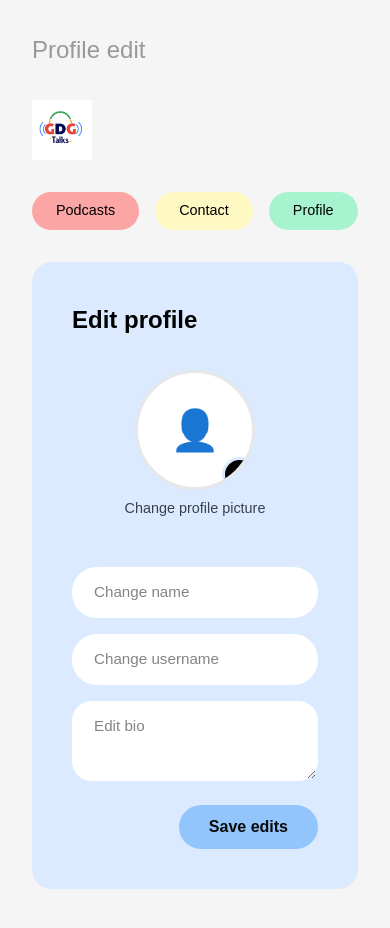
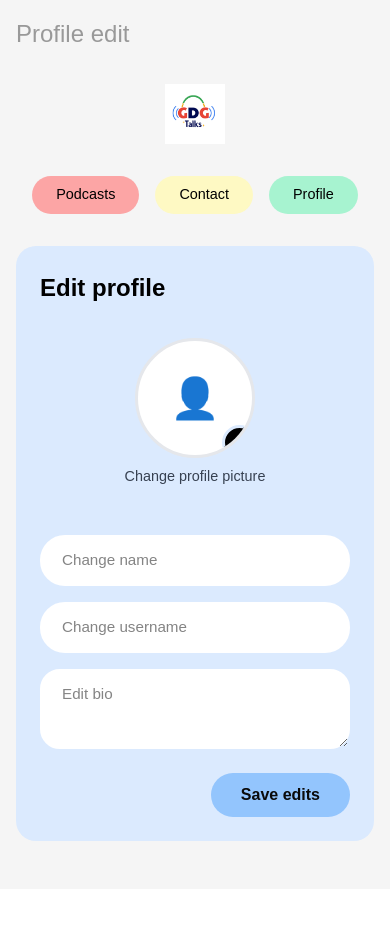
Before and after one commit to bel-wadoud/gdg-podcast, a React (Vite) app in the folder frontend/: page /profile/edit in a window 390 px wide. Shown: the top 928 px of the page. After the commit the page ends 889 px from the top, so only its background shows below. Built offline with nearby package versions, Linux system fonts and the light colour scheme; no server answers.

Commit message:
profiles changes

```diff
--- a/frontend/src/pages/UserProfile.tsx
+++ b/frontend/src/pages/UserProfile.tsx
@@ -1,7 +1,7 @@
 import { useState, useEffect } from "react";
 import { useNavigate } from "react-router-dom";
 import "./../style/profile.css";
-import logo from "../assets/images/about_us.png";
+import logo from "../assets/images/about_us-removebg-preview.png";
 import authService from "../services/authServices";
 import podcastService, { type Podcast } from "../services/podcastService";
 
@@ -63,7 +63,7 @@ export default function UserProfile() {
 
   return (
     <div className="profile-page">
-      <div className="profile-page-title">User's profile</div>
+
 
       {/* Header */}
       <div className="profile-header">
--- a/frontend/src/style/profile.css
+++ b/frontend/src/style/profile.css
@@ -3,20 +3,29 @@
   background-color: #f5f5f5;
   font-family: "Poppins", sans-serif;
   padding: 2rem;
+  display: flex;
+  flex-direction: column;
+  align-items: center;
 }
 
 .profile-page-title {
   font-size: 1.5rem;
   color: #999;
   margin-bottom: 2rem;
+  width: 100%;
+  max-width: 1200px;
 }
 
 /* Header Styles */
 .profile-header {
   display: flex;
   align-items: center;
+  justify-content: center;
   gap: 2rem;
   margin-bottom: 2rem;
+  width: 100%;
+  max-width: 1200px;
+  flex-wrap: wrap;
 }
 
 .profile-logo {
@@ -69,8 +78,9 @@
   background-color: #fff;
   border-radius: 20px;
   padding: 2rem;
-  max-width: 500px;
-  margin-bottom: 2rem;
+  width: 100%;
+  max-width: 600px;
+  margin: 0 auto 2rem;
   box-shadow: 0 2px 8px rgba(0, 0, 0, 0.1);
   position: relative;
 }
@@ -154,8 +164,9 @@
   background-color: #dbeafe;
   border-radius: 20px;
   padding: 2.5rem;
-  max-width: 550px;
-  margin-bottom: 2rem;
+  width: 100%;
+  max-width: 650px;
+  margin: 0 auto 2rem;
 }
 
 .edit-profile-title {
@@ -273,6 +284,8 @@
 /* Saved/Guest Podcasts Section */
 .podcasts-section {
   margin-top: 2rem;
+  width: 100%;
+  max-width: 1200px;
 }
 
 .podcasts-section-title {
@@ -280,6 +293,7 @@
   font-weight: 600;
   margin-bottom: 1.5rem;
   color: #000;
+  text-align: left;
 }
 
 .podcasts-carousel {
@@ -287,7 +301,7 @@
   display: flex;
   align-items: center;
   gap: 1rem;
-  max-width: 900px;
+  width: 100%;
 }
 
 .carousel-arrow-profile {
@@ -326,7 +340,8 @@
 
 .podcast-item {
   flex: 0 0 calc(33.333% - 1rem);
-  min-width: 200px;
+  min-width: 250px;
+  max-width: 400px;
 }
 
 .podcast-card-profile {
@@ -369,27 +384,46 @@
 }
 
 /* Responsive Design */
+@media (max-width: 1024px) {
+  .podcast-item {
+    flex: 0 0 calc(50% - 0.75rem);
+    min-width: 200px;
+  }
+}
+
 @media (max-width: 768px) {
+  .profile-page {
+    padding: 1rem;
+  }
+
   .profile-header {
     flex-direction: column;
-    align-items: flex-start;
+    align-items: center;
   }
 
   .profile-nav {
     flex-wrap: wrap;
+    justify-content: center;
   }
 
   .profile-card,
   .edit-profile-container {
     max-width: 100%;
+    padding: 1.5rem;
   }
 
   .edit-profile-btn {
     position: static;
     margin-top: 1rem;
+    width: 100%;
   }
 
   .podcast-item {
     flex: 0 0 100%;
+    max-width: 100%;
+  }
+
+  .podcasts-section {
+    max-width: 100%;
   }
 }
```
